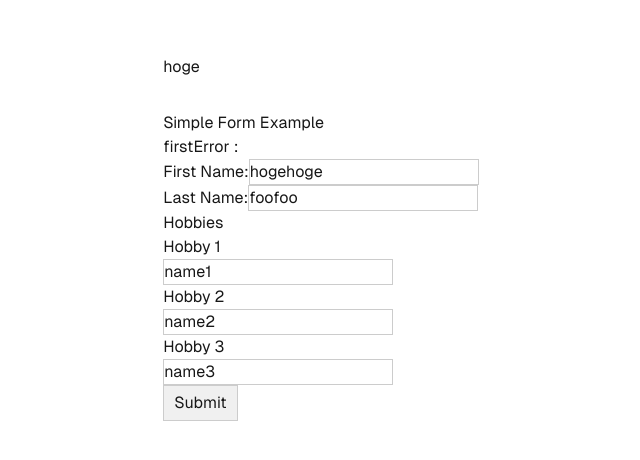
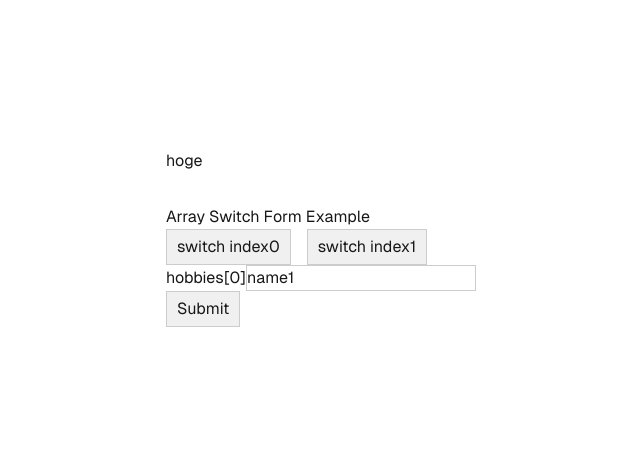
Before and after one commit to shooist/study-nextjs-pages-router, a Next.js app: page / in a window 1280 px wide. Shown: the part 162-622 px from the top of the page, without its empty margins (319-959 px from the left). Built offline with nearby package versions, Linux system fonts and the light colour scheme.

Commit message:
switch field

```diff
--- a/src/components/TanStackSampleValibotArraySwitch.tsx
+++ b/src/components/TanStackSampleValibotArraySwitch.tsx
@@ -1,5 +1,4 @@
-import { ComponentType, PropsWithChildren, useEffect, useState } from "react";
-import { createFormHookContexts, useStore } from "@tanstack/react-form";
+import { ComponentType, useState } from "react";
 import type {
   AnyFieldApi,
   DeepKeys,
@@ -8,11 +7,7 @@ import type {
   FormValidateOrFn,
   ReactFormExtendedApi,
 } from "@tanstack/react-form";
-import * as v from "valibot";
 import { useAppForm } from "@/libs/tanStackForm/form";
-
-const { fieldContext, useFieldContext, formContext, useFormContext } =
-  createFormHookContexts();
 
 const fieldComponents = {};
 
@@ -78,21 +73,7 @@ export type AppFormType<TFormData> = AppFieldExtendedReactFormApi<
   typeof formComponents
 >;
 
-const FirstNameSchema = v.pipe(
-  v.string(),
-  v.nonEmpty("First name is required"),
-  v.minLength(3, "First name must be at least 3 characters")
-);
-
-const HobbySchema = v.pipe(
-  v.string(),
-  v.nonEmpty("Hobby name is required"),
-  v.minLength(3, "Hobby name must be at least 3 characters")
-);
-
 function FieldInfo({ field, label }: { field: AnyFieldApi; label?: string }) {
-  const fieldErrors = field.state.meta.errors;
-  console.log("fieldErrors", label, fieldErrors);
   return (
     <>
       {field.state.meta.isTouched && field.state.meta.errors.length
@@ -105,6 +86,12 @@ function FieldInfo({ field, label }: { field: AnyFieldApi; label?: string }) {
       {field.state.meta.isValidating ? "Validating..." : null}
     </>
   );
+}
+
+type FormData = {
+  firstName: string;
+  lastName: string;
+  hobbies: string[];
 }
 
 export default function TanStackSampleValibotArraySwitch() {
@@ -120,13 +107,25 @@ export default function TanStackSampleValibotArraySwitch() {
     },
   });
 
-  const firstError = useArrayFirstError(form, "hobbies");
-  console.log("firstError", firstError);
+  const [switchFieldName, setSwitchFieldName] = useState<DeepKeys<FormData>>("hobbies[0]");
+  console.log("switchFieldName", switchFieldName);
+
+
+  const handleClickIndex0 = () => {
+    setSwitchFieldName("hobbies[0]");
+  }
+  const handleClickIndex1 = () => {
+    setSwitchFieldName("hobbies[1]");
+  }
+
 
   return (
     <div>
-      <h1>Simple Form Example</h1>
-      <div className="">firstError : {firstError}</div>
+      <h1>Array Switch Form Example</h1>
+      <div className="flex gap-4">
+        <button onClick={handleClickIndex0}>switch index0</button>
+        <button onClick={handleClickIndex1}>switch index1</button>
+      </div>
       <form
         onSubmit={(e) => {
           e.preventDefault();
@@ -135,16 +134,11 @@ export default function TanStackSampleValibotArraySwitch() {
         }}
       >
         <div>
-          {/* A type-safe field component*/}
-          <form.Field
-            name="firstName"
-            validators={{
-              onSubmit: FirstNameSchema,
-            }}
-          >
-            {(field) => (
+          <form.Field key={switchFieldName} name={switchFieldName}>
+            {(field) =>  {
+              return (
               <>
-                <label htmlFor={field.name}>First Name:</label>
+                <label htmlFor={field.name}>{field.name}</label>
                 <input
                   id={field.name}
                   name={field.name}
@@ -154,33 +148,13 @@ export default function TanStackSampleValibotArraySwitch() {
                 />
                 <FieldInfo field={field} />
               </>
-            )}
+            )}}
           </form.Field>
         </div>
-        <div>
-          <form.Field name="lastName">
-            {(field) => (
-              <>
-                <label htmlFor={field.name}>Last Name:</label>
-                <input
-                  id={field.name}
-                  name={field.name}
-                  value={field.state.value}
-                  onBlur={field.handleBlur}
-                  onChange={(e) => field.handleChange(e.target.value)}
-                />
-                <FieldInfo field={field} />
-              </>
-            )}
-          </form.Field>
-        </div>
-        <div className="">
+        {/* <div className="">
           <form.Field
             name="hobbies"
             mode="array"
-            // validators={{
-            //   onSubmit: HobbiesSchema,
-            // }}
           >
             {(arrayField) => (
               <div>
@@ -212,11 +186,10 @@ export default function TanStackSampleValibotArraySwitch() {
                     </div>
                   ))}
                 </div>
-                {/* <FieldInfo field={arrayField} label="hobbies" /> */}
               </div>
             )}
           </form.Field>
-        </div>
+        </div> */}
         <form.Subscribe
           selector={(state) => [state.canSubmit, state.isSubmitting]}
         >
@@ -230,71 +203,3 @@ export default function TanStackSampleValibotArraySwitch() {
     </div>
   );
 }
-
-interface FieldMetaType {
-  isValidating: boolean;
-  isTouched: boolean;
-  isBlurred: boolean;
-  isDirty: boolean;
-  isPristine: boolean;
-  errors: ValidationError[];
-  errorMap: Record<string, ValidationError[]>;
-}
-
-interface ValidationError {
-  kind: string;
-  type: string;
-  input: string;
-  expected: string;
-  received: string;
-  message: string;
-  requirement?: number;
-}
-
-function useArrayFirstError<
-  TFormValues,
-  TFieldName extends DeepKeys<TFormValues>
->(form: AppFormType<TFormValues>, arrayFieldName: TFieldName) {
-  console.log("useArrayFirstError", arrayFieldName);
-
-  const [firstError, setFirstError] = useState<string | null>(null);
-
-  // useStoreを使用してフォームの状態を監視
-  const fieldMeta = useStore(
-    form.store,
-    (state) => state.fieldMeta as Record<string, FieldMetaType>
-  );
-  console.log("fieldMeta", fieldMeta);
-
-  useEffect(() => {
-    // fieldMetaが変更されたときに実行
-    if (fieldMeta) {
-      // 配列フィールドの子要素を検索
-      const arrayFieldEntries = Object.entries(fieldMeta).filter(
-        ([key]) => key.startsWith(`${arrayFieldName}[`) && key.endsWith("]")
-      );
-
-      // 各フィールドのエラーを確認
-      for (const [key, meta] of arrayFieldEntries) {
-        // errorsプロパティが配列で、要素があるか確認
-        if (
-          meta.errors &&
-          Array.isArray(meta.errors) &&
-          meta.errors.length > 0
-        ) {
-          // 最初のエラーオブジェクトからメッセージを取得
-          const firstErrorObj = meta.errors[0] as ValidationError;
-          if (firstErrorObj && firstErrorObj.message) {
-            setFirstError(firstErrorObj.message);
-            return; // 最初のエラーが見つかったら終了
-          }
-        }
-      }
-
-      // エラーが見つからなかった場合はnullに設定
-      setFirstError(null);
-    }
-  }, [fieldMeta, arrayFieldName]);
-
-  return firstError;
-}
```
